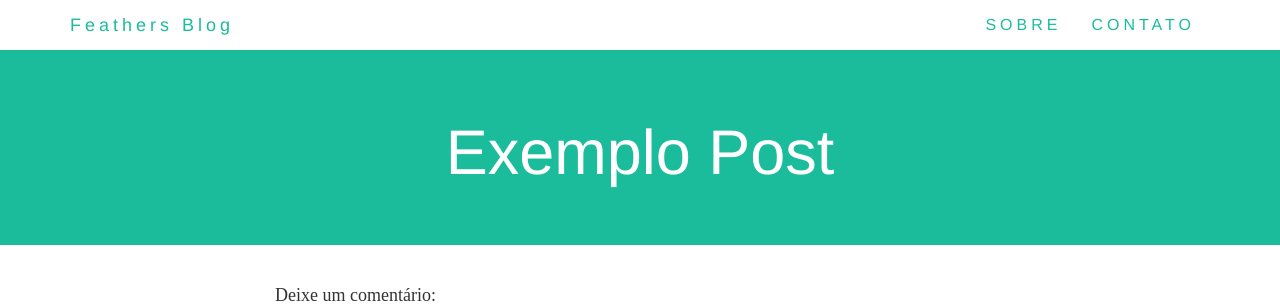
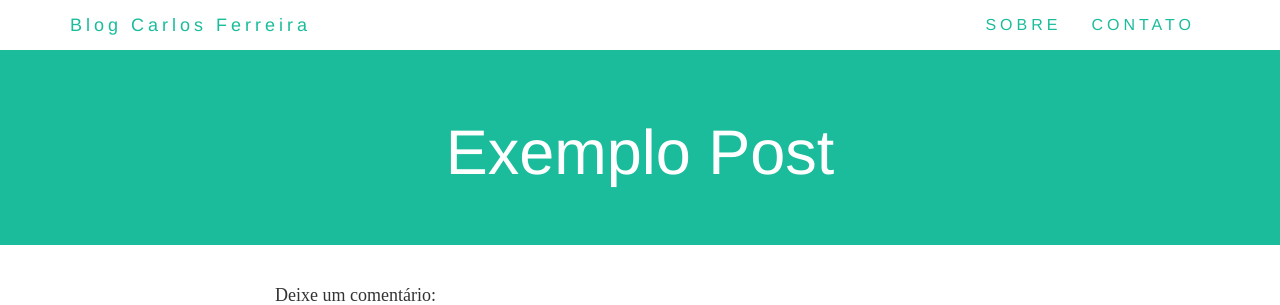
Before and after one commit to carlosferreira01/my-first-blog, a Django app: template blog/templates/blog/base1.html in a window 1280 px wide. Shown: the top 305 px of the page. Run offline with Django 3.2, Linux system fonts and the light colour scheme; the template is opened without the code that fills it, so the values that code supplies are empty; some libraries are stand-ins or nearby versions.

Commit message:
Correct version

```diff
--- a/blog/templates/blog/about.html
+++ b/blog/templates/blog/about.html
@@ -4,7 +4,7 @@
 <!DOCTYPE html>
 <html>
 <head>
-    <title>Blogger Carlos Ferreira</title>
+    <title>Blog Carlos Ferreira</title>
 <meta name="viewport" content="width=device-width, initial-scale=1">
 <meta charset=utf-8>
     <meta name=viewport content="width=device-width, initial-scale=1">
--- a/blog/templates/blog/base.html
+++ b/blog/templates/blog/base.html
@@ -4,7 +4,7 @@
 <!DOCTYPE html>
 <html>
 <head>
-    <title>Blogger Carlos Ferreira</title>
+    <title>Blog Carlos Ferreira</title>
 <meta name="viewport" content="width=device-width, initial-scale=1">
 <meta charset=utf-8>
     <meta name=viewport content="width=device-width, initial-scale=1">
--- a/blog/templates/blog/base1.html
+++ b/blog/templates/blog/base1.html
@@ -4,7 +4,7 @@
     <!DOCTYPE html>
     <html>
     <head>
-        <title>Blogger Carlos Ferreira</title>
+    <title>Blog Carlos Ferreira</title>
     <meta name="viewport" content="width=device-width, initial-scale=1">
     <meta charset=utf-8>
         <meta name=viewport content="width=device-width, initial-scale=1">
@@ -24,7 +24,7 @@
                   <span class="icon-bar"></span>
                   <span class="icon-bar"></span>
                 </button>
-                <a class="navbar-brand" href="{% url 'post_list' %}">Feathers Blog</a>
+                <a class="navbar-brand" href="{% url 'post_list' %}">Blog Carlos Ferreira</a>
               </div>
               <div class="collapse navbar-collapse" id="myNavbar">
                 <ul class="nav navbar-nav navbar-right">
--- a/blog/templates/blog/contact.html
+++ b/blog/templates/blog/contact.html
@@ -4,7 +4,7 @@
 <!DOCTYPE html>
 <html>
 <head>
-    <title>Blogger Carlos Ferreira</title>
+    <title>Blog Carlos Ferreira</title>
 <meta name="viewport" content="width=device-width, initial-scale=1">
 <meta charset=utf-8>
     <meta name=viewport content="width=device-width, initial-scale=1">
```
